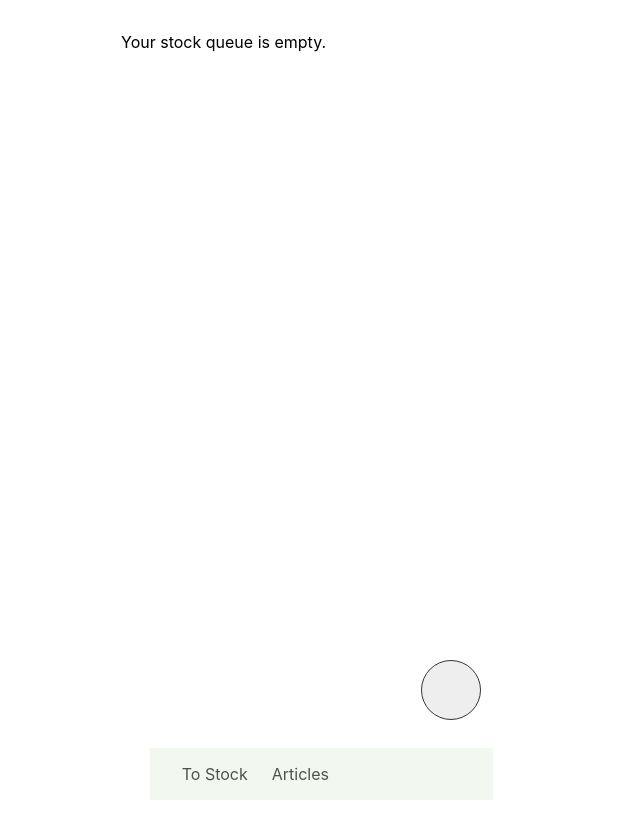
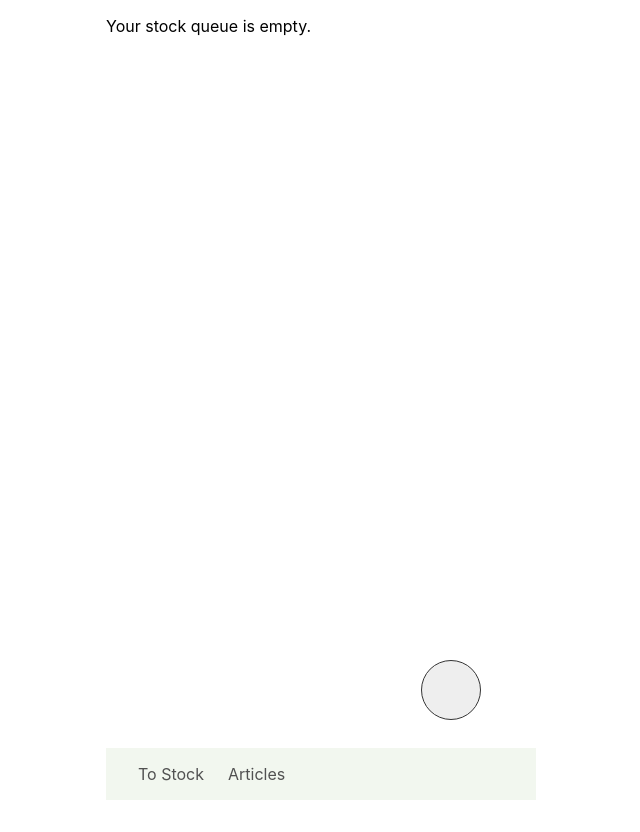
Before and after one commit to tyler-jones8209/Produce-Stocking-Webapp-v2, a plain HTML site: page stock_queue.html in a window 1280 px wide. Shown: the whole page, without its empty margins (319-959 px from the left). Before the commit the page ends 800 px from the top, so only its background shows below. Drawn offline with Linux system fonts and the light colour scheme.

Commit message:
understanding better how to use css for multiple devices

```diff
--- a/style.css
+++ b/style.css
@@ -1,8 +1,10 @@
 body {
   font-family: -apple-system, sans-serif;
-  max-width: 480px;
+  width: 100%;
+  max-width: 430px;
   margin: 0 auto;
   padding: 16px;
+  min-height: 100dvh;
 }
 
 #grid_container {
@@ -61,9 +63,21 @@ body {
 }
 
 .queue_placeholder {
+  margin: 0;
+  padding: 0;
+  border-radius: 12px;
+  width: 100%;
+  max-width: 430px;
+}
+
+.queue_placeholder li {
+  position: relative;
+  display: flex;
+  justify-content: space-between;
+  align-items: center;
+  font-size: 17px;
   color: #000000;
-  align-content: center;
-  text-decoration: none;
+  box-sizing: border-box;
 }
 
 .nav_bar {
@@ -72,7 +86,8 @@ body {
   left: 50%;
   transform: translateX(-50%);
   align-content: center;
-  width: 342.5px;
+  width: 100%;
+  max-width: 430px;
   box-sizing: border-box;
   z-index: 1000;
   display: flex;
```
Also changed, not shown: 1 other file.
